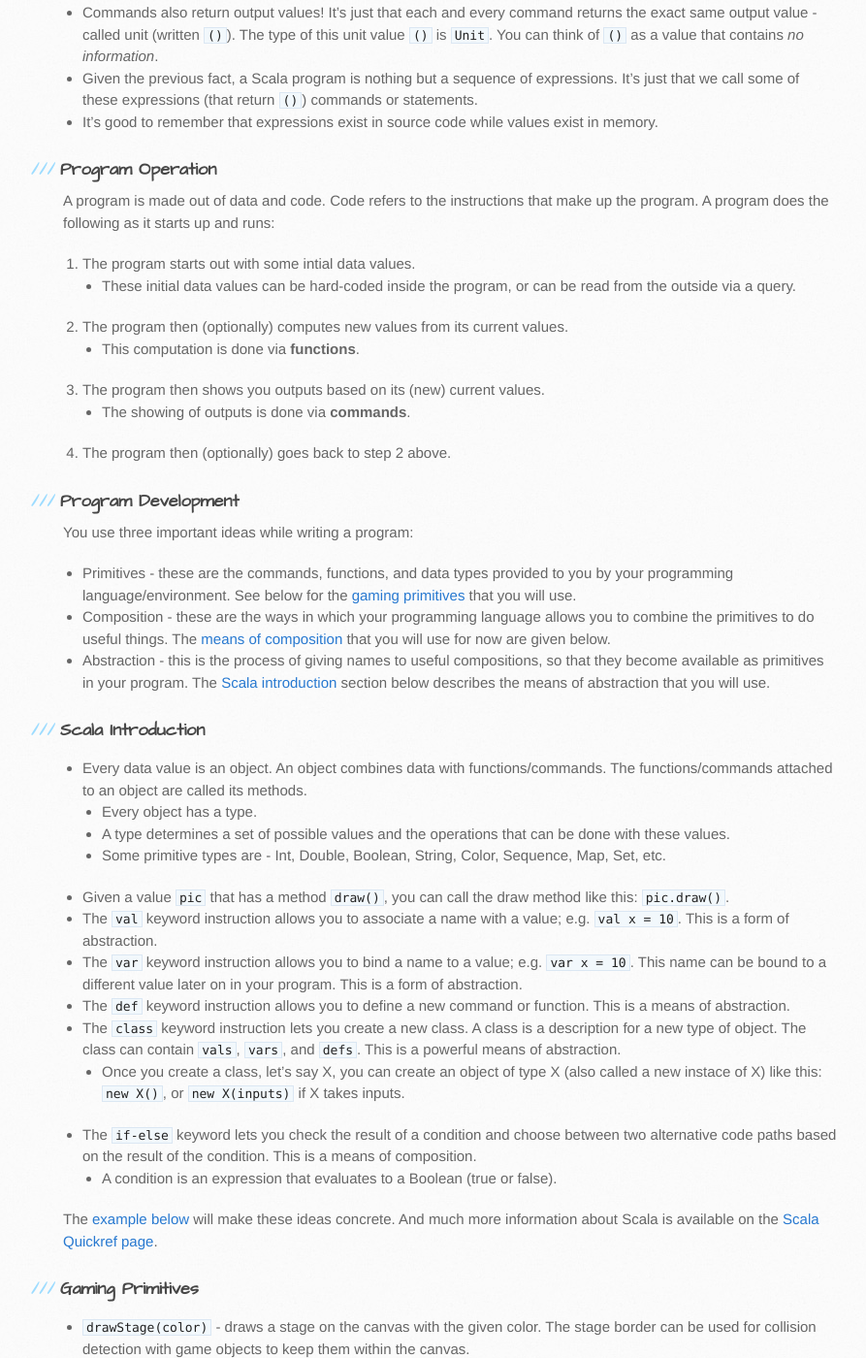
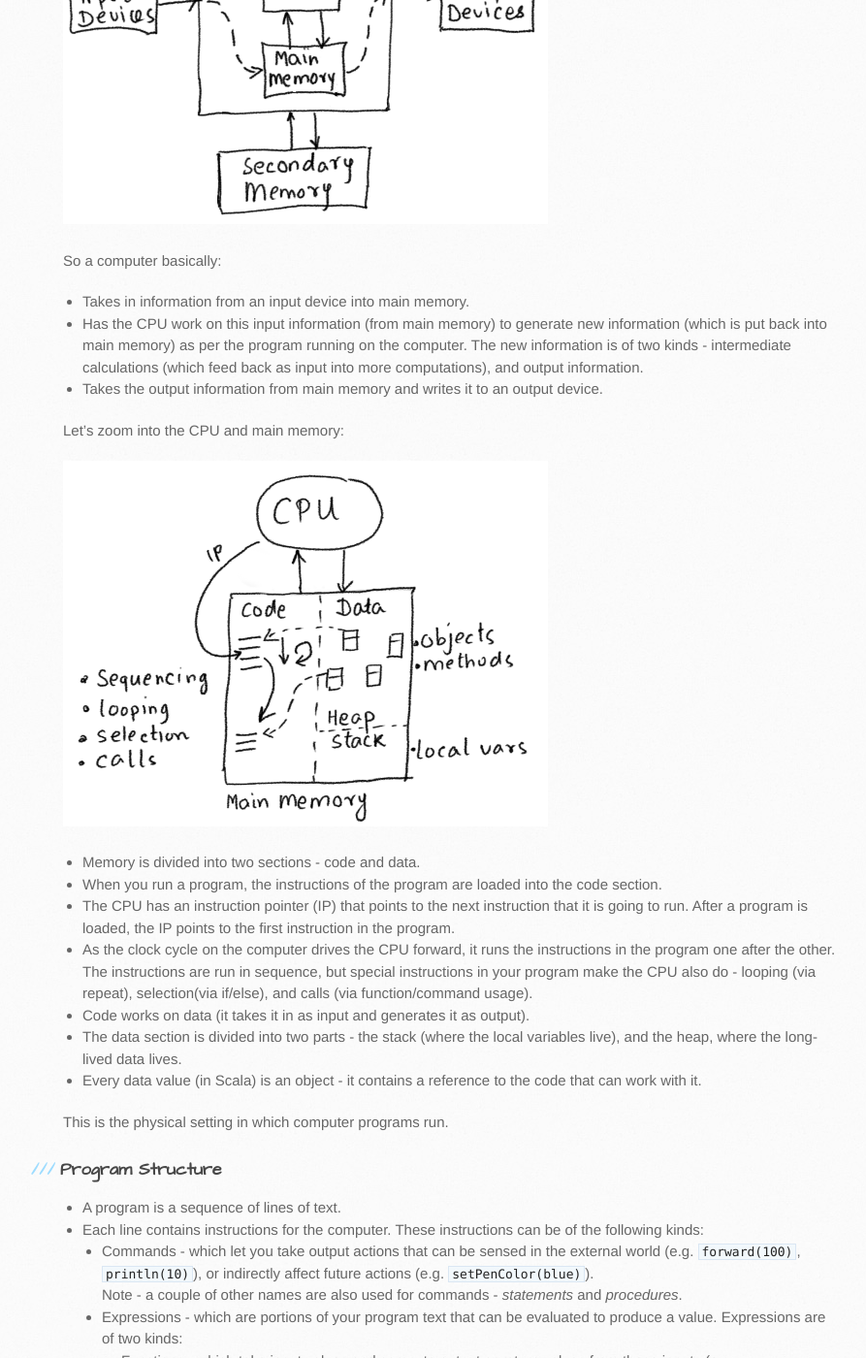
Before and after one commit to kojodoc/kojodoc.github.io, a Jekyll site: the page built from concepts/scala-essentials.md, in a window 1280 px wide and 1400 px high, scrolled down 1084 px. Shown: the whole window at 97% size, without its empty margins (105-998 px from the left). Built offline with Jekyll 4.4.1, drawn with Linux system fonts in a browser that asks for light colours; our own code applies the rules of GitHub Pages for plain Markdown files; the repository's description, which GitHub fills in, is left out; some of the changed text lies outside the part shown.

Commit message:
Add computing fundamentals to scala essentials.

```diff
--- a/concepts/scala-essentials.md
+++ b/concepts/scala-essentials.md
@@ -2,9 +2,10 @@
   <a href="../index.html">Home</a> | <a href="../gaming-index.html">Gaming</a> | <a href="../fundamentals-index.html">Fundamentals</a>
 </div>
 
-## Scala essentials for Kojo gaming
+## Scala (and computing) essentials for Kojo gaming
 
 Here's the absolute minimum amount of programming theory and Scala information that you need to know - to be able to effectively write games in Kojo.
+* [Computing Fundamentals](#computing-fundamentals)
 * [Program Structure](#program-structure)
 * [Program Operation](#program-operation)
 * [Program Development](#program-development)
@@ -15,6 +16,38 @@ Here's the absolute minimum amount of programming theory and Scala information t
 * [An Example](#an-example)
 * [Scala Collections](../reference/scala-collections.html)
 * [How-tos](../howtos/gaming.html)
+
+### Computing Fundamentals
+So what's a computer?
+The literal answer is - a device for doing computations.
+
+And what is a computation?
+A computation takes in information and spits out new infomation.
+
+<img src ="computation.png" width="300"/>
+
+That's the abstract idea. Actual physical computations are carried out by a computer. Here's an idealised view of one:
+
+<img src ="computer.png" width="500"/>
+
+So a computer basically:
+* Takes in information from an input device into main memory.
+* Has the CPU work on this input information (from main memory) to generate new information (which is put back into main memory) as per the program running on the computer. The new information is of two kinds - intermediate calculations (which feed back as input into more computations), and output information.
+* Takes the output information from main memory and writes it to an output device.
+
+Let's zoom into the CPU and main memory:
+
+<img src ="cpu-memory.png" width="500"/>
+
+* Memory is divided into two sections - code and data.
+* When you run a program, the instructions of the program are loaded into the code section.
+* The CPU has an instruction pointer (IP) that points to the next instruction that it is going to run. After a program is loaded, the IP points to the first instruction in the program.
+* As the clock cycle on the computer drives the CPU forward, it runs the instructions in the program one after the other. The instructions are run in sequence, but special instructions in your program make the CPU also do - looping (via repeat), selection(via if/else), and calls (via function/command usage).
+* Code works on data (it takes it in as input and generates it as output).
+* The data section is divided into two parts - the stack (where the local variables live), and the heap, where the long-lived data lives.
+* Every data value (in Scala) is an object - it contains a reference to the code that can work with it.
+
+This is the physical setting in which computer programs run.
 
 ### Program Structure
 * A program is a sequence of lines of text.
```
Also changed, not shown: concepts/computation.png (added), concepts/computer.png (added), concepts/cpu-memory.png (added).
